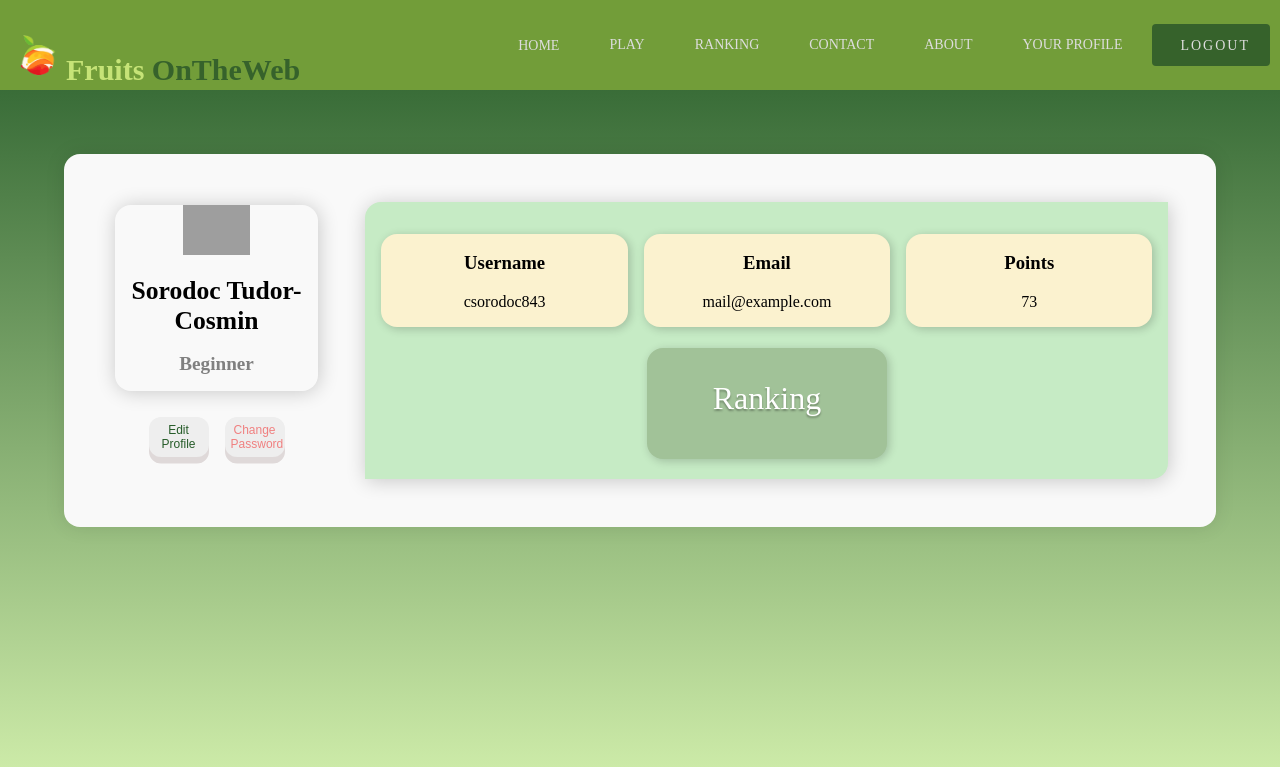
After one commit to AndreiGalan/TWProject, a PHP site: page /html/Profile_Page.html in a window 1280 px wide. The commit adds this page. Shown: the top 767 px of the page. Run offline with PHP 8.4, Linux system fonts and the light colour scheme; grey boxes are pictures that could not be loaded.

Commit message:
profile-page-updated

```diff
--- /dev/null
+++ b/css/Profile_Page.css
@@ -0,0 +1,259 @@
+
+body{
+    background: var( --color-bck-profile) no-repeat fixed ;
+    padding: 0;
+    margin: 0;
+}
+.container-information {
+    display : flex;
+    flex-direction : row;
+    background-color: var(--color-user-information);
+
+    margin-inline-start: 5%;
+    margin-inline-end:5%;
+    margin-block-start: 5%;
+    margin-block-end: 5%;
+
+    box-shadow: 0px 0px 20px rgba(0, 0, 0, 0.1);
+    border-radius: 1em;
+
+    padding: 2%;
+
+}
+
+.ct-left-infos {
+    display : flex;
+    flex-direction: column;
+    border-radius: 1em;
+    box-shadow: 1px 1px 20px rgba(0, 0, 0, 0.2);
+
+
+    margin-inline-start: 10%;
+    margin-inline-end:10%;
+    margin-block-start: 10%;
+    margin-block-end: 10%;
+
+}
+
+.ct-left-name, .ct-left-avatar {
+    text-align: center;
+    font-size: 80%;
+}
+
+.level {
+    color : gray;
+}
+
+.ct-right-infos {
+
+    display : flex;
+    flex-direction: column;
+    flex : 1;
+
+    border-start-start-radius: 1em;
+    border-end-end-radius: 1em;
+    box-shadow: 1px 2px 20px rgba(0, 0, 0, 0.2);
+
+    background-color: var(--color-bck-personal-information);
+
+    margin-inline-start: 2%;
+    margin-inline-end:2%;
+    margin-block-start: 2%;
+    margin-block-end: 2%;
+
+}
+
+.ct-right-personal-info{
+
+    display: flex;
+    flex-direction: row;
+
+    gap: 1em;
+
+    text-align: center;
+
+}
+
+.ct-right-username {
+    flex : 1;
+
+    background-color: var(--color-editable-personal-information);
+    margin-inline-start: 1em;
+    margin-block-start: 2em;
+
+    border-radius: 1em;
+    box-shadow: 2px 2px 10px rgba(0, 0, 0, 0.2);
+}
+
+.ct-right-email {
+    flex : 1;
+
+    background-color: var(--color-editable-personal-information);
+    margin-block-start: 2em;
+
+    border-radius: 1em;
+    box-shadow: 2px 2px 10px rgba(0, 0, 0, 0.2);
+
+}
+
+.ct-right-points {
+    flex : 1;
+
+    background-color: var(--color-editable-personal-information);
+    margin-inline-end: 1em;
+    margin-block-start: 2em;
+
+    border-radius: 1em;
+    box-shadow: 2px 2px 10px rgba(0, 0, 0, 0.2);
+
+}
+
+.ct-right-username:hover {
+
+    background-color: var(--color-user-information);
+    transform: translateY(-1em);
+
+    box-shadow: 2px 10px 10px rgba(0, 0, 0, 0.3);
+}
+
+.ct-right-email:hover {
+
+    background-color: var(--color-user-information);
+    transform: translateY(-1em);
+
+    box-shadow: 2px 10px 10px rgba(0, 0, 0, 0.3);
+}
+
+.ct-right-points:hover {
+
+
+    background-color: var(--color-user-information);
+    transform: translateY(-1em);
+
+    box-shadow: 2px 10px 10px rgba(0, 0, 0, 0.3);
+}
+
+.ct-right-ranking {
+
+    width: 30%;
+    height: 40%;
+
+    background-color: var(--color-ranking-information);
+
+    margin-inline-start: auto;
+    margin-inline-end: auto;
+    margin-block-start: auto;
+    margin-block-end: auto;
+
+    text-align: center;
+
+    border-radius: 1em;
+    box-shadow: 2px 2px 10px rgba(0, 0, 0, 0.2);
+
+}
+
+.edit-buttons{
+    display: flex;
+    flex-direction: row;
+    justify-content: center;
+    align-items: center;
+    gap: 1em;
+}
+
+
+.change-password-button, .edit-button {
+    background-color: #eee;
+    border: none;
+    padding: 0.5em;
+    font-size: 0.75em;
+    width: 5em;
+    border-radius: 1em;
+
+    box-shadow: 0 0.4rem #dfd9d9;
+    cursor: pointer;
+   }
+
+   .change-password-button{
+    color: lightcoral;
+   }
+
+   .edit-button{
+    color: #265c29;
+   }
+
+.change-password-button:active, .edit-button:active {
+    color: white;
+    box-shadow: 0 0.2rem black;
+    transform: translateY(0.2rem);
+   }
+
+.change-password-button:hover{
+    background: lightcoral;
+    color: white;
+    text-shadow: 0 0.1rem #bcb4b4;
+   }
+
+.edit-button:hover{
+    background: var(--color-bck-personal-information);
+    color: white;
+    text-shadow: 0 0.1rem #bcb4b4;
+}
+
+.ranking-text {
+
+    font-size: 2em;
+    color: white;
+    text-shadow: 0px 2px 2px rgba(0, 0, 0, 0.3);
+    transition: all 0.5s ease;
+}
+
+.actual-rank {
+    transform:translateY(100%);
+    font-size: 1.5em;
+    opacity: 0;
+    color: var(--color-text);
+    transition: all 0.5s ease;
+}
+
+.ct-right-ranking:hover .ranking-text {
+    filter: blur(0.1em);
+}
+
+.ct-right-ranking:hover .actual-rank {
+    opacity: 1;
+    transform: translateY(-100%);
+}
+
+
+@media screen and (max-width: 800px) {
+    .ct-right-personal-info{
+        flex-direction: column;
+    }
+
+    .ct-right-username {
+        margin-inline-start: 1em;
+        margin-inline-end: 1em;
+    }
+
+    .ct-right-email {
+        margin-inline-start: 1em;
+        margin-inline-end: 1em;
+    }
+
+    .ct-right-points {
+        margin-inline-start: 1em;
+        margin-inline-end: 1em;
+
+    }
+
+    .ct-right-ranking {
+        width: auto;
+        height: auto;
+        margin-inline-start: 1em;
+        margin-inline-end: 1em;
+        margin-block-start: 1em;
+        margin-block-end: 1em;
+    }
+
+
+}
--- a/html/ProfilePage.html
+++ b/html/ProfilePage.html
@@ -12,7 +12,7 @@
     <header>
         <div class="inner-width">
             <h1 class="logo"> <img src ="../images/logo.png" class="img" alt="Logo"><span style="color:#C6E377">Fruits</span> <span style="color:#36622B;">OnTheWeb</span></h1>
-                <div class="navigation-menu" id="myTopnav">
+                <div class="navigation-menu" id="myTopnav">s
                         <a href="#"><i class="fas fa-home home"></i> Home</a>
                         <a href="#"> Play</a>
                         <a href="#"> Ranking</a>
@@ -52,8 +52,8 @@
             </div>
         </div>
         <div class="ranking-information">
-                <p class="ranking-text">Ranking</p>
-                <p class="actual-rank">#8342</p>
+                <span class="ranking-text"></span>
+                <span class="actual-rank"></span>
         </div>
     </div>
 </section>
--- /dev/null
+++ b/html/Profile_Page.html
@@ -0,0 +1,87 @@
+<!DOCTYPE html>
+<html lang="en">
+<head>
+    <meta charset="UTF-8">
+    <meta http-equiv="X-UA-Compatible" content="IE=edge">
+    <meta name="viewport" content="width=device-width, initial-scale=1.0">
+
+    <link rel="stylesheet" href="../css/root.css">
+    <link rel="stylesheet" href="../css/Profile_Page.css">
+    <link rel="stylesheet" href="../css/header_logout.css">
+
+    <title>Document</title>
+</head>
+<body>
+
+    <header>
+        <div class="inner-width">
+            <h1 class="logo"> <img src ="../images/logo.png" class="img" alt="Logo"><span style="color:#C6E377">Fruits</span> <span style="color:#36622B;">OnTheWeb</span></h1>
+                <div class="navigation-menu" id="myTopnav">
+                        <a href="#"><i class="fas fa-home home"></i> Home</a>
+                        <a href="#"> Play</a>
+                        <a href="#"> Ranking</a>
+                        <a href="Contact.html"> Contact</a>
+                        <a href="#"> About</a>
+                        <a href="ProfilePage.html"> Your profile</a>
+                        <a href="Home.html" class="aj_btn"> <i class="fas fa-lock" aria-hidden="true"></i>
+                        LOGOUT</a>
+                        <a href="javascript:void(0);" class="icon" onclick="myFunction()">&#9776;</a>
+                </div>
+        </div>
+    </header>
+
+    <div class="container-information">
+        <div class="ct-left">
+
+            <div class="ct-left-infos">
+
+                <div class="ct-left-avatar">
+                    <img src="https://img.icons8.com/bubbles/100/000000/user.png" alt="avatar" />
+                </div>
+
+                <div class="ct-left-name">
+                    <h1 class="name"> Sorodoc Tudor-Cosmin </h1>
+                    <h2 class= "level"> Beginner </h2>
+                </div>
+
+            </div>
+
+            <div class="edit-buttons">
+                <button class="edit-button"> Edit Profile </button>
+                <button class="change-password-button"> Change Password </button>
+            </div>
+
+        </div>
+
+        <div class="ct-right-infos">
+
+            <div class="ct-right-personal-info">
+
+                <div class="ct-right-username">
+                    <h3> Username </h3>
+                    <p> csorodoc843 </p>
+                </div>
+
+                <div class="ct-right-email">
+                    <h3> Email </h3>
+                    <p> mail@example.com </p>
+                </div>
+
+                <div class="ct-right-points">
+                    <h3> Points </h3>
+                    <p> 73 </p>
+                </div>
+
+            </div>
+
+            <div class="ct-right-ranking">
+                <p class="ranking-text"> Ranking </p>
+                <p class="actual-rank"> #8342 </p>
+            </div>
+
+        </div>
+
+    </div>
+
+</body>
+</html>
```
Also changed, not shown: css/profilePage.css (+12 -15 lines).
